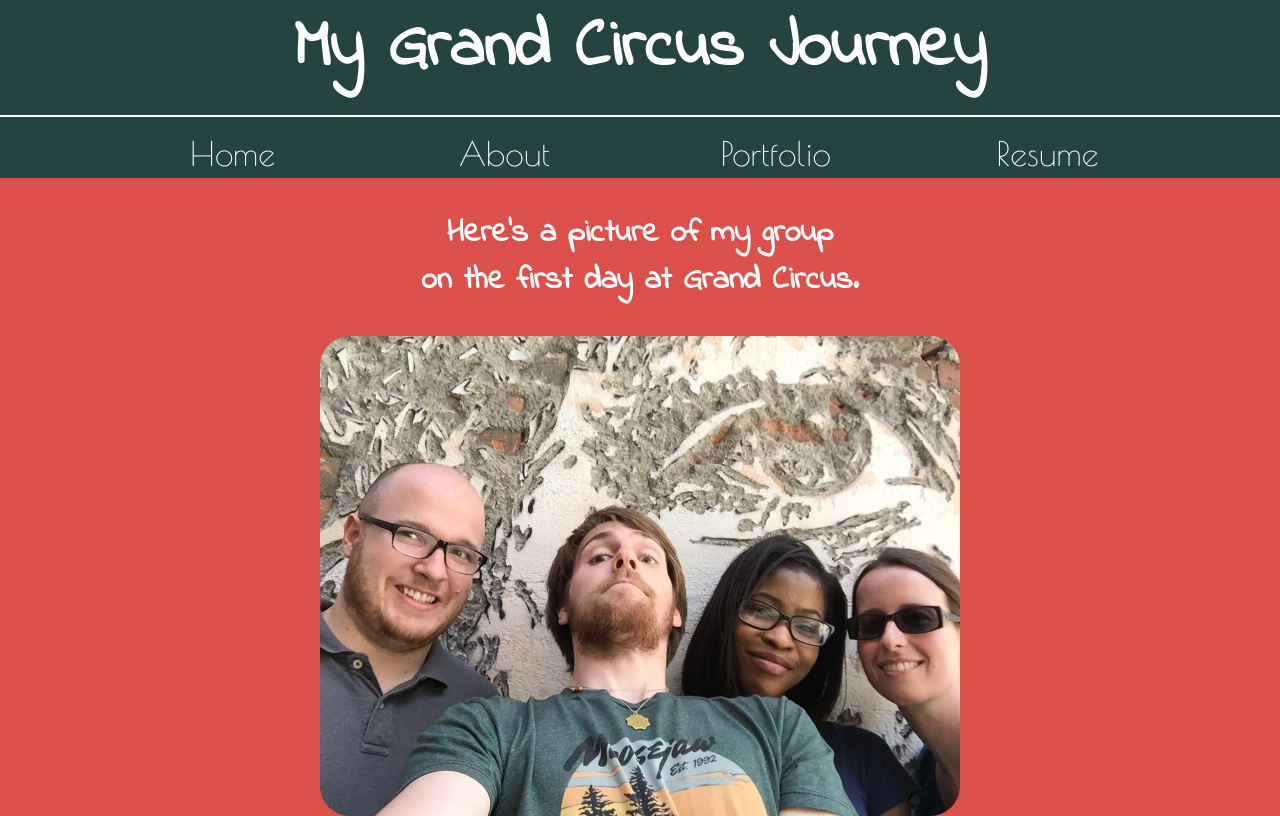
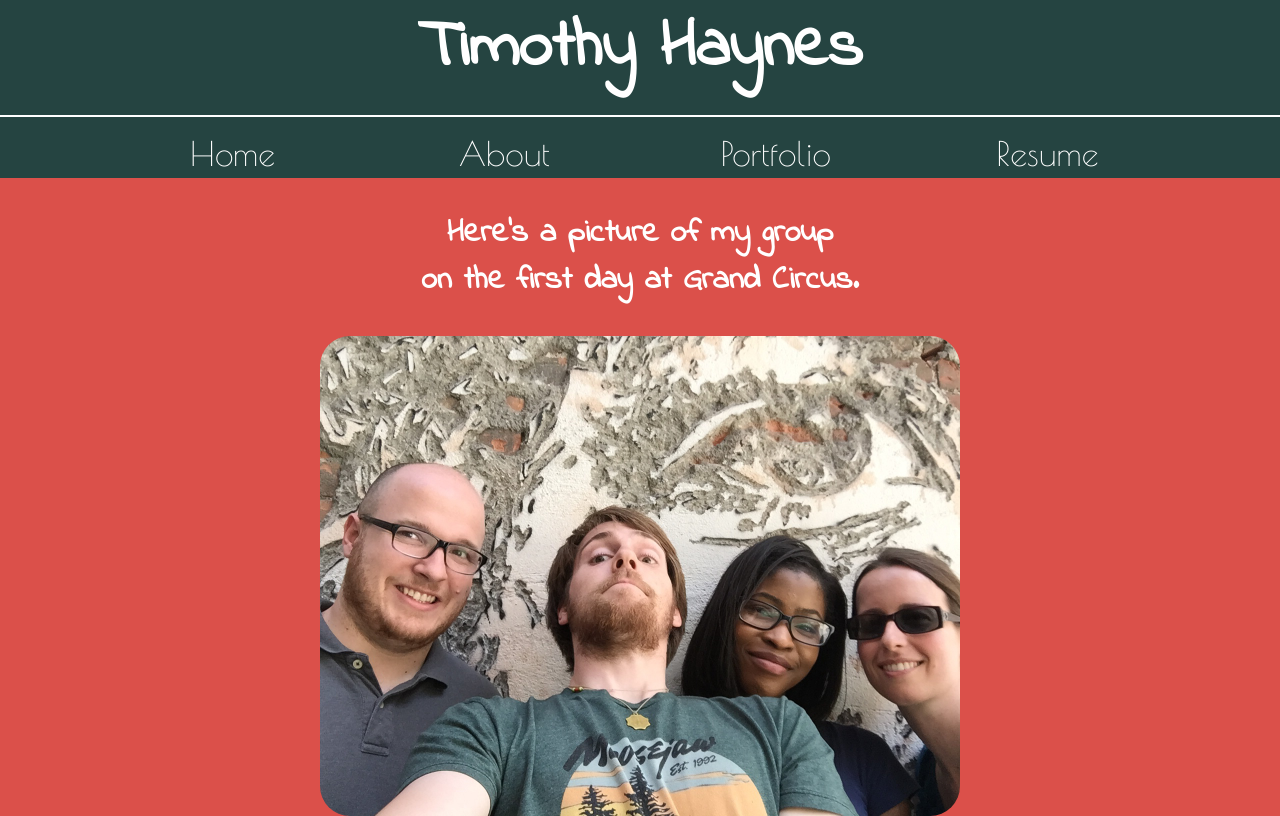
Before and after one commit to TimothyHaynes/TimothyHaynes.github.io, a plain HTML site: page index.html in a window 1280 px wide. Drawn offline with nearby package versions, Linux system fonts and the light colour scheme.

Commit message:
Deleted line 11: My Grand Circus Journey
Added line 11: Timothy Haynes

```diff
--- a/index.html
+++ b/index.html
@@ -8,7 +8,7 @@
 </head>
 <body>
 	<header>
-		<h1>My Grand Circus Journey</h1>
+		<h1>Timothy Haynes</h1>
 		<nav>
 			<a href="index.html">Home</a>
 			<a href="about.html">About</a>
```
